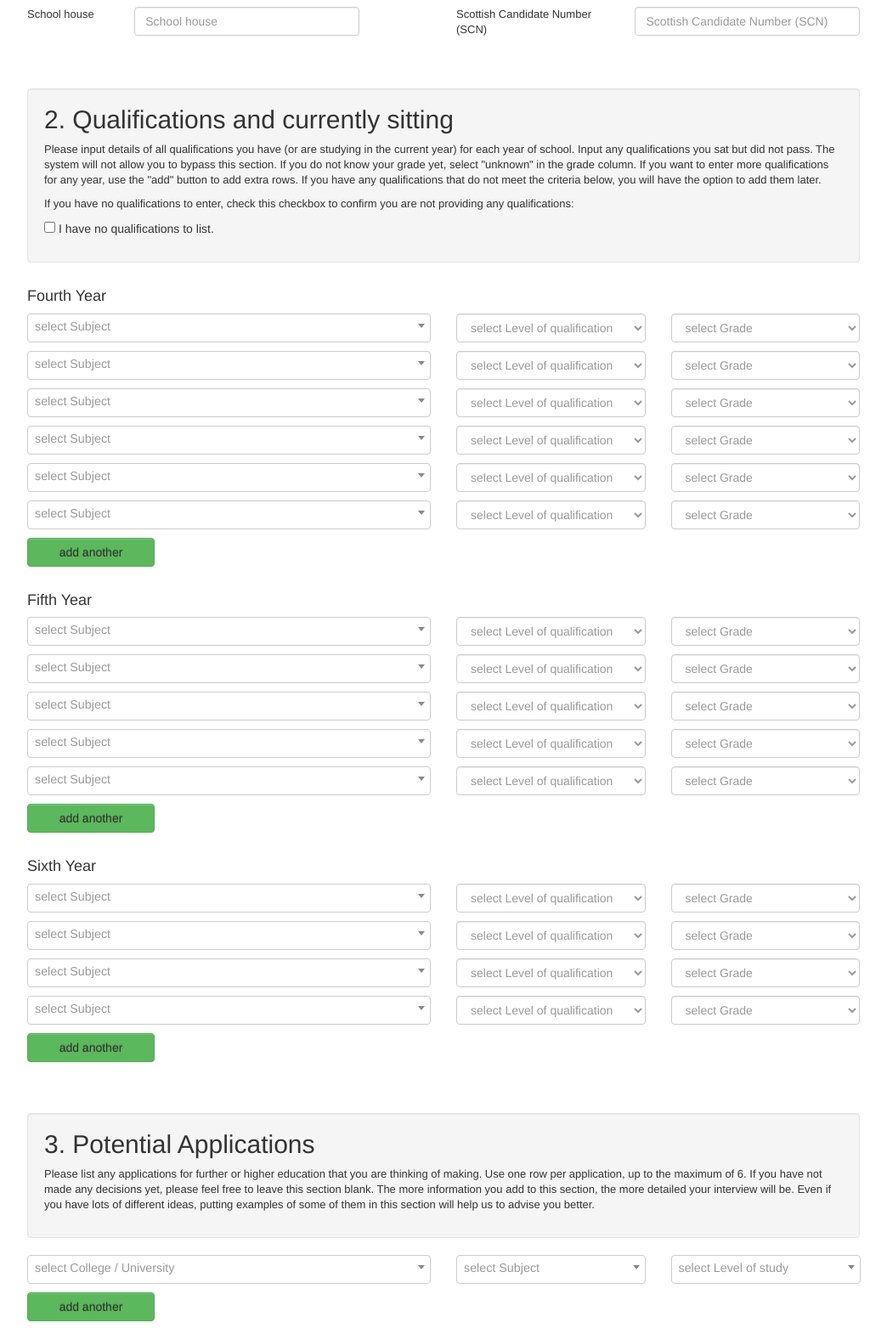
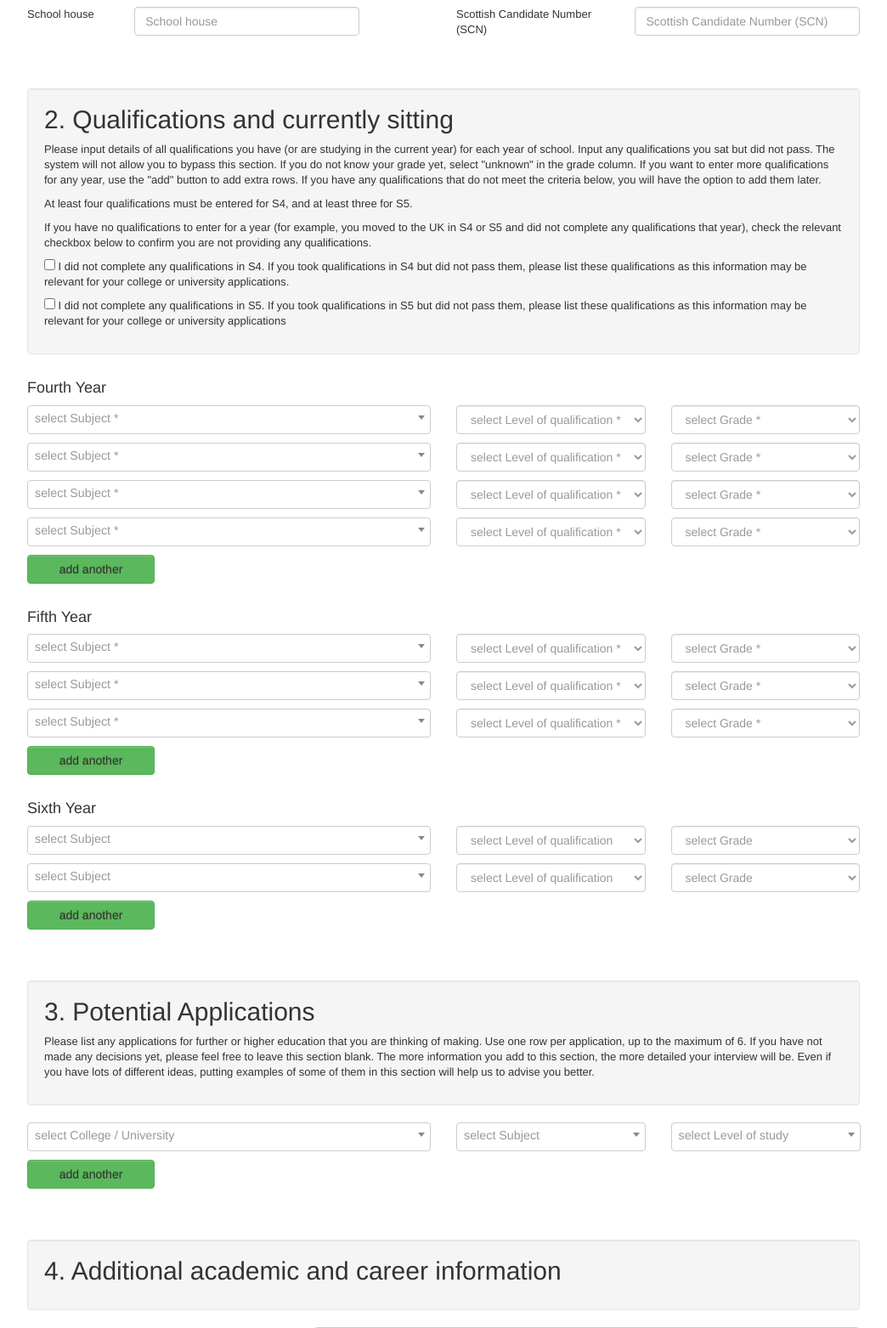
Before and after one commit to markmacgillivray/leaps, a Python web app: template portality/templates/leaps/survey/survey.html in a window 1280 px wide. Shown: the part 1158-2721 px from the top of the page at 85% size, without its empty margins (118-1162 px from the left). Run offline with Jinja, Linux system fonts and the light colour scheme; the template is opened without the code that fills it, so the values that code supplies are empty; some libraries are stand-ins or nearby versions.

Commit message:
change student survey quals amounts and fix for paes_requested value in models

```diff
--- a/portality/templates/leaps/survey/survey.html
+++ b/portality/templates/leaps/survey/survey.html
@@ -132,19 +132,19 @@ jQuery(document).ready(function() {
 			if ( $('#claimed_estranged').is(':checked') ) $('#more_estranged').show();
 		});
 
-		$('#no_quals').bind('change', function() {
-			if ( $('#no_quals').is(':checked') ) {
+		$('.no_quals').bind('change', function() {
+			if ( $(this).is(':checked') ) {
 				$('#quals_warning').hide();
-				$('.qualification_subject, .qualification_level, .qualification_grade').each(function() {
-					$(this).val([]);
+				$($(this).attr('id') == 'no_s4_quals' ? '.yearsets4' : '.yearsets5').find('.qualification_subject, .qualification_level, .qualification_grade').each(function() {
+					$(this).val([$(this).val()[0]]);
 					if ($(this).hasClass('select2this')) {
 						$(this).select2('destroy').removeAttr('id').removeAttr('data-select2-id');
 						$(this).select2();
 					}
 				});
-				$('.yearset').hide();
+				$($(this).attr('id') == 'no_s4_quals' ? '.yearsets4' : '.yearsets5').hide();
 			} else {
-				$('.yearset').show();
+				$($(this).attr('id') == 'no_s4_quals' ? '.yearsets4' : '.yearsets5').show();
 			}
 		});
 
@@ -157,7 +157,9 @@ jQuery(document).ready(function() {
     var addrow = function(event) {
         event.preventDefault();
 				var prev = $(this).parent().siblings('.row').last();
-        if ( $(this).parent().siblings('.row').length <= (prev.hasClass('manyrows') ? 10 : 6) ) {
+				var rl = $(this).parent().siblings('.row').length;
+				var rs = ($(prev).hasClass('fourthyear') && rl > 3) || ($(prev).hasClass('fifthyear') && rl > 2);
+        if ( rl <= (prev.hasClass('manyrows') ? 10 : 6) ) {
             $('.select2this').select2('destroy').removeAttr('id').removeAttr('data-select2-id');
             var row = prev.clone(true).get(0);
             prev.append('<hr class="visible-xs visible-sm" style="border-color:#bbb;"></hr>');
@@ -165,7 +167,7 @@ jQuery(document).ready(function() {
 								$(this).val("");
 								var opts = [];
 								$(this).find('option').each(function() {
-									opts.push({disabled: $(this).attr('disabled'), value: $(this).attr('value'), name: $(this).html()});
+									opts.push({disabled: $(this).attr('disabled'), value: $(this).attr('value'), name: rs ? $(this).html().replace(' *', '') : $(this).html()});
 								});
 								$(this).html("");
 								for ( var o in opts ) {
@@ -186,7 +188,7 @@ jQuery(document).ready(function() {
 
 		// auto-add rows for fourth fifth and sixth year to quals section
 		$('.manyrows').each(function (i) {
-			for (var i = 0; i < ($(this).hasClass('fourthyear') ? 5 : $(this).hasClass('fifthyear') ? 4 : 3); i++) {
+			for (var i = 0; i < ($(this).hasClass('fourthyear') ? 3 : $(this).hasClass('fifthyear') ? 2 : 1); i++) {
 				$(this).siblings().last().find('.add-row').trigger('click');
 			}
 		});
@@ -624,22 +626,79 @@ p.pregrey > span > span > span > span.select2-selection__rendered {
 								If you want to enter more qualifications for any year, use the "add" button to add extra rows.
 								If you have any qualifications that do not meet the criteria below, you will have the option to add them later.</p>
 
-							<p>If you have no qualifications to enter, check this checkbox to confirm you are not providing any qualifications:</p>
-							<p></p><input type="checkbox" id="no_quals" name="no_quals" value="no_quals" style="margin-top:-5px;"> I have no qualifications to list.</p>
+							<p>At least four qualifications must be entered for S4, and at least three for S5.</p>
+							<p>If you have no qualifications to enter for a year (for example, you moved to the UK in S4 or S5 and did not complete any
+								qualifications that year), check the relevant checkbox below to confirm you are not providing any qualifications.</p>
+							<p><input type="checkbox" class="no_quals" id="no_s4_quals" name="no_s4_quals" value="no_s5_quals" style="margin-top:-5px;">
+							I did not complete any qualifications in S4. If you took qualifications in S4 but did not pass them, please list these qualifications as this information may be relevant for your college or university applications.</p>
+							<p><input type="checkbox" class="no_quals" id="no_s5_quals" name="no_s4_quals" value="no_s5_quals" style="margin-top:-5px;">
+							I did not complete any qualifications in S5. If you took qualifications in S5 but did not pass them, please list these qualifications as this information may be relevant for your college or university applications</p>
 
 							<p id="quals_warning" style="display: none; background-color: #F2DEDE; color: #B94A48; border: 1px solid #EED3D7;">
-								Note: you must provide sufficient details of all qualifications you are currently studying for, or else check the box above to indicate you have no qualifications to list.
+								Note: you must provide sufficient details of all qualifications you are currently studying for, or else check relevant box above to indicate you have no qualifications to list for a given year.
 							</p>
 
 						</div>
 	    </div>
 	</div>
 
-    <div class="yearset">
+    <div class="yearset yearsets4">
 			<h4>Fourth Year</h4>
 			<div class="row manyrows fourthyear">
     	    <div class="col-sm-6">
 							<input type="hidden" name="qualification_year" value="Fourth year">
+							<p class="pregrey"><select name="qualification_subject" class="qualification_subject form-control select2this" style="color: #999;">
+        		    <option value="" disabled="disabled" selected="selected">select Subject *</option>
+        		    {% for opt in selections.subjects %}<option>{{ opt }}</option>{% endfor %}
+      	  		</select></p>
+        	</div>
+    	    <div class="col-sm-3">
+	        		<p class="pregrey"><select name="qualification_level" class="qualification_level form-control qualificationlevels" style="color: #999;">
+        		    <option value="" disabled="disabled" selected="selected">select Level of qualification *</option>
+        		    {% for opt in selections.levels %}<option>{{ opt }}</option>{% endfor %}
+  	      		</select></p>
+        	</div>
+    	    <div class="col-sm-3">
+	        		<p class="pregrey"><select name="qualification_grade" class="qualification_grade form-control qualificationgrades" style="color: #999;">
+        		    <option value="" disabled="disabled" selected="selected">select Grade *</option>
+        		    {% for opt in selections.grades %}<option>{{ opt }}</option>{% endfor %}
+  	      		</select></p>
+        	</div>
+    	</div>
+			<p style="width:150px;"><a class="btn btn-block btn-success add-row" href="#">add another</a></p>
+		</div>
+
+		<div class="yearset yearsets5">
+			<h4><br>Fifth Year</h4>
+			<div class="row manyrows fifthyear">
+    	    <div class="col-sm-6">
+							<input type="hidden" name="qualification_year" value="Fifth year">
+							<p class="pregrey"><select name="qualification_subject" class="qualification_subject form-control select2this" style="color: #999;">
+        		    <option value="" disabled="disabled" selected="selected">select Subject *</option>
+        		    {% for opt in selections.subjects %}<option>{{ opt }}</option>{% endfor %}
+      	  		</select></p>
+        	</div>
+    	    <div class="col-sm-3">
+	        		<p class="pregrey"><select name="qualification_level" class="qualification_level form-control qualificationlevels" style="color: #999;">
+        		    <option value="" disabled="disabled" selected="selected">select Level of qualification *</option>
+        		    {% for opt in selections.levels %}<option>{{ opt }}</option>{% endfor %}
+  	      		</select></p>
+        	</div>
+    	    <div class="col-sm-3">
+	        		<p class="pregrey"><select name="qualification_grade" class="qualification_grade form-control qualificationgrades" style="color: #999;">
+        		    <option value="" disabled="disabled" selected="selected">select Grade *</option>
+        		    {% for opt in selections.grades %}<option>{{ opt }}</option>{% endfor %}
+  	      		</select></p>
+        	</div>
+    	</div>
+			<p style="width:150px;"><a class="btn btn-block btn-success add-row" href="#">add another</a></p>
+		</div>
+
+    <div class="yearset yearsets6">
+			<h4><br>Sixth Year</h4>
+			<div class="row manyrows sixthyear">
+    	    <div class="col-sm-6">
+							<input type="hidden" name="qualification_year" value="Sixth year">
 							<p class="pregrey"><select name="qualification_subject" class="qualification_subject form-control select2this" style="color: #999;">
         		    <option value="" disabled="disabled" selected="selected">select Subject</option>
         		    {% for opt in selections.subjects %}<option>{{ opt }}</option>{% endfor %}
@@ -653,58 +712,6 @@ p.pregrey > span > span > span > span.select2-selection__rendered {
         	</div>
     	    <div class="col-sm-3">
 	        		<p class="pregrey"><select name="qualification_grade" class="qualification_grade form-control qualificationgrades" style="color: #999;">
-        		    <option value="" disabled="disabled" selected="selected">select Grade</option>
-        		    {% for opt in selections.grades %}<option>{{ opt }}</option>{% endfor %}
-  	      		</select></p>
-        	</div>
-    	</div>
-			<p style="width:150px;"><a class="btn btn-block btn-success add-row" href="#">add another</a></p>
-		</div>
-
-		<div class="yearset">
-			<h4><br>Fifth Year</h4>
-			<div class="row manyrows fifthyear">
-    	    <div class="col-sm-6">
-							<input type="hidden" name="qualification_year" value="Fifth year">
-							<p class="pregrey"><select name="qualification_subject" class="form-control select2this" style="color: #999;">
-        		    <option value="" disabled="disabled" selected="selected">select Subject</option>
-        		    {% for opt in selections.subjects %}<option>{{ opt }}</option>{% endfor %}
-      	  		</select></p>
-        	</div>
-    	    <div class="col-sm-3">
-	        		<p class="pregrey"><select name="qualification_level" class="form-control qualificationlevels" style="color: #999;">
-        		    <option value="" disabled="disabled" selected="selected">select Level of qualification</option>
-        		    {% for opt in selections.levels %}<option>{{ opt }}</option>{% endfor %}
-  	      		</select></p>
-        	</div>
-    	    <div class="col-sm-3">
-	        		<p class="pregrey"><select name="qualification_grade" class="form-control qualificationgrades" style="color: #999;">
-        		    <option value="" disabled="disabled" selected="selected">select Grade</option>
-        		    {% for opt in selections.grades %}<option>{{ opt }}</option>{% endfor %}
-  	      		</select></p>
-        	</div>
-    	</div>
-			<p style="width:150px;"><a class="btn btn-block btn-success add-row" href="#">add another</a></p>
-		</div>
-
-    <div class="yearset">
-			<h4><br>Sixth Year</h4>
-			<div class="row manyrows sixthyear">
-    	    <div class="col-sm-6">
-							<input type="hidden" name="qualification_year" value="Sixth year">
-							<p class="pregrey"><select name="qualification_subject" class="form-control select2this" style="color: #999;">
-        		    <option value="" disabled="disabled" selected="selected">select Subject</option>
-        		    {% for opt in selections.subjects %}<option>{{ opt }}</option>{% endfor %}
-      	  		</select></p>
-        	</div>
-    	    <div class="col-sm-3">
-	        		<p class="pregrey"><select name="qualification_level" class="form-control qualificationlevels" style="color: #999;">
-        		    <option value="" disabled="disabled" selected="selected">select Level of qualification</option>
-        		    {% for opt in selections.levels %}<option>{{ opt }}</option>{% endfor %}
-  	      		</select></p>
-        	</div>
-    	    <div class="col-sm-3">
-	        		<p class="pregrey"><select name="qualification_grade" class="form-control qualificationgrades" style="color: #999;">
         		    <option value="" disabled="disabled" selected="selected">select Grade</option>
 								<option value="Currently sitting">Currently sitting</option>
 								<option value="Resit">Resit</option>
```
Also changed, not shown: other parts of portality/templates/leaps/survey/survey.html (+1 -1 lines), portality/models.py (+9 -8 lines), portality/view/leaps/imports.py (+5 -5 lines).
